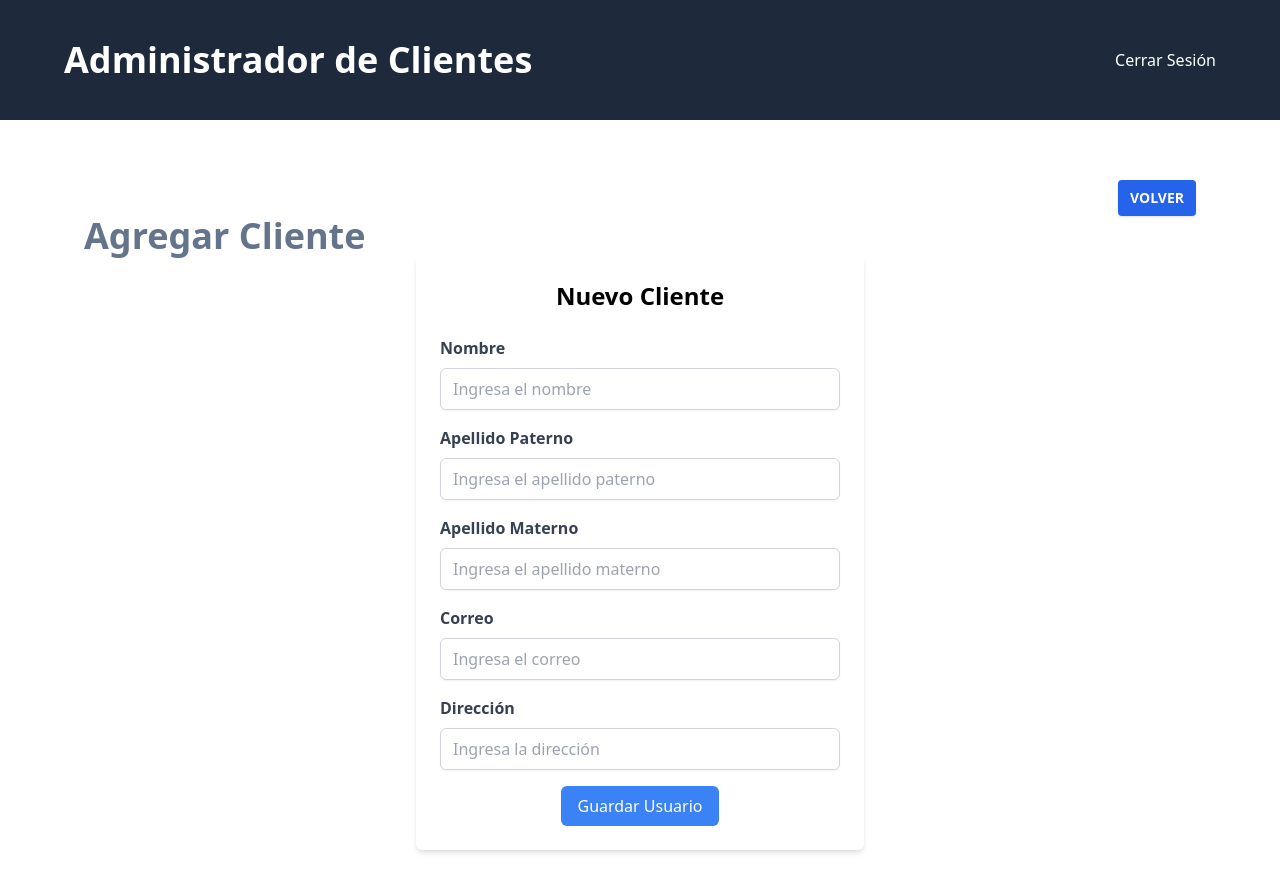
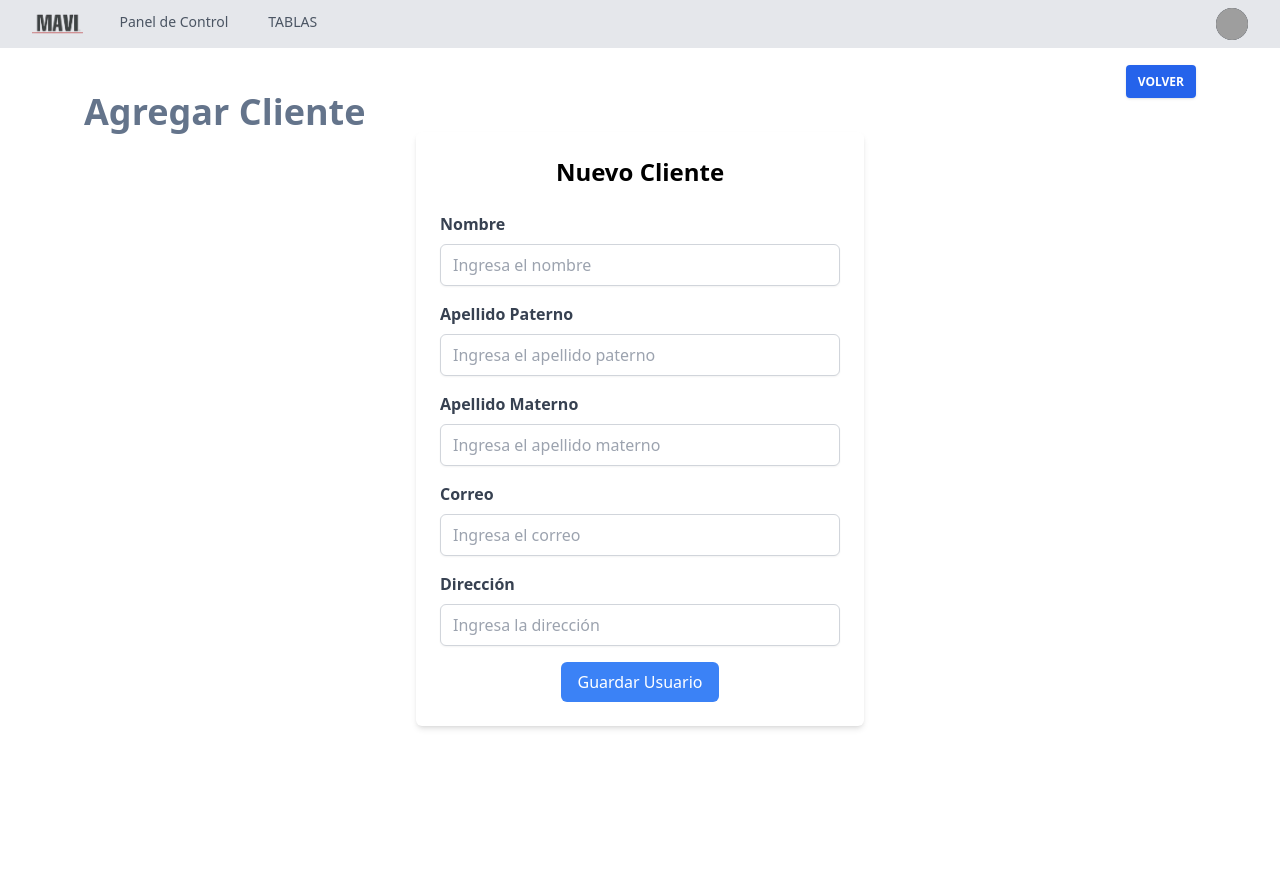
Before and after one commit to DaniDeveloper11/pruebaTecnica-MAVI, a Vue app in the folder custumer-front/: page /agregar-cliente in a window 1280 px wide. After the commit the page ends 800 px from the top, so only its background shows below. Built offline with nearby package versions, Linux system fonts and the light colour scheme; sample sign-in values are in the browser's storage; grey boxes are pictures that could not be loaded.

Commit message:
style: navbar

```diff
--- a/custumer-front/package.json
+++ b/custumer-front/package.json
@@ -9,6 +9,8 @@
     "preview": "vite preview"
   },
   "dependencies": {
+    "@headlessui/vue": "^1.7.23",
+    "@heroicons/vue": "^2.1.5",
     "jquery": "^3.7.1",
     "pinia": "^2.2.2",
     "vue": "^3.4.37",
--- a/custumer-front/src/App.vue
+++ b/custumer-front/src/App.vue
@@ -1,31 +1,108 @@
 <script setup>
-import {computed,ref} from 'vue';
+import {computed,ref,watch} from 'vue';
 import {useAuthStore} from './stores/authStore'
 import {RouterLink, RouterView,useRouter} from 'vue-router'
+import { useRoute } from 'vue-router';
 
 
 const store = useAuthStore();
 const router = useRouter();
 const isToken = computed(() => store.isAuthenticated)
-
+const route = useRoute();
 const logout = () => {
   store.logout();
   router.push({name:'login'})
 };
+import { Disclosure, DisclosureButton, DisclosurePanel, Menu, MenuButton, MenuItem, MenuItems } from '@headlessui/vue'
+import { Bars3Icon, XMarkIcon } from '@heroicons/vue/24/outline'
 
+const navigation = ref([
+  { name: 'Panel de Control', to: '/', current: true },
+  { name: 'TABLAS', to: '/visualizar-tabla', current: false },
+
+])
+
+// Función para actualizar el estado de "current" dependiendo de la ruta actual
+const updateNavigationState = () => {
+  navigation.value.forEach((item) => {
+    // Si la ruta actual coincide con el "to" del elemento, se marca como current = true
+    item.current = (item.to === route.path);
+  });
+};
+
+// Llamamos a la función la primera vez que se monta el componente
+updateNavigationState();
+
+// Observamos cambios en la ruta para actualizar el estado dinámicamente
+watch(route, () => {
+  updateNavigationState();
+});
 </script>
 
 <template>
   <header v-if="isToken" class="bg-slate-800">
-    <div class="mx-auto max-w-6xl py-10 flex justify-between">
-      <h1 class="text-4xl font-extrabold text-white">
-        Administrador de Clientes
-      </h1>
-      <button class="text-white" @click="logout" >Cerrar Sesión</button>
+
+    <Disclosure as="nav" class="bg-gray-200" v-slot="{ open }">
+    <div class="mx-auto max-w-7xl px-2 sm:px-6 lg:px-8">
+      <div class="relative flex h-12 items-center justify-between">
+        <div class="absolute inset-y-0 left-0 flex items-center sm:hidden">
+          <!-- Mobile menu button-->
+          <DisclosureButton class="relative inline-flex items-center justify-center rounded-md p-2 text-gray-400 hover:bg-gray-700 hover:text-white focus:outline-none focus:ring-2 focus:ring-inset focus:ring-white">
+            <span class="absolute -inset-0.5" />
+            <span class="sr-only">Open main menu</span>
+            <Bars3Icon v-if="!open" class="block h-6 w-6" aria-hidden="true" />
+            <XMarkIcon v-else class="block h-6 w-6" aria-hidden="true" />
+          </DisclosureButton>
+        </div>
+        <div class="flex flex-1 items-center justify-center sm:items-stretch sm:justify-start">
+          <div class="flex flex-shrink-0 items-center">
+            <img class="h-10 w-auto" src="./assets/mavi.png" alt="Your Company" />
+          </div>
+          <div class="hidden sm:ml-6 sm:block">
+            <div class="flex space-x-4">
+              <RouterLink v-for="item in navigation" :key="item.name" :to="item.to" :class="[item.current ? 'bg-gray-900 text-white' : 'text-gray-600 hover:bg-gray-700 hover:text-white', 'rounded-md px-3 py-2 text-sm font-medium']" :aria-current="item.current ? 'page' : undefined">{{ item.name }}</RouterLink>
+            </div>
+          </div>
+        </div>
+        <div class="absolute inset-y-0 right-0 flex items-center pr-2 sm:static sm:inset-auto sm:ml-6 sm:pr-0">
+
+
+          <!-- Profile dropdown -->
+          <Menu as="div" class="relative ml-3">
+            <div>
+              <MenuButton class="relative flex rounded-full bg-gray-800 text-sm focus:outline-none focus:ring-2 focus:ring-white focus:ring-offset-2 focus:ring-offset-gray-800">
+                <span class="absolute -inset-1.5" />
+                <span class="sr-only">Open user menu</span>
+                <img class="h-8 w-8 rounded-full" src="https://images.unsplash.com/photo-1472099645785-5658abf4ff4e?ixlib=rb-1.2.1&ixid=eyJhcHBfaWQiOjEyMDd9&auto=format&fit=facearea&facepad=2&w=256&h=256&q=80" alt="" />
+              </MenuButton>
+            </div>
+            <transition enter-active-class="transition ease-out duration-100" enter-from-class="transform opacity-0 scale-95" enter-to-class="transform opacity-100 scale-100" leave-active-class="transition ease-in duration-75" leave-from-class="transform opacity-100 scale-100" leave-to-class="transform opacity-0 scale-95">
+              <MenuItems class="absolute right-0 z-10 mt-2 w-48 origin-top-right rounded-md bg-white py-1 shadow-lg ring-1 ring-black ring-opacity-5 focus:outline-none">
+
+                <MenuItem v-slot="{ active }">
+                  <button @click="logout" :class="[active ? 'bg-gray-100' : '', 'block px-4 py-2 text-sm text-gray-700']">Sign out</button>
+                </MenuItem>
+                <!-- se pueden  agregar mas items -->
+              </MenuItems>
+            </transition>
+          </Menu>
+        </div>
+      </div>
     </div>
+
+    <DisclosurePanel class="sm:hidden ">
+      <div class="space-y-1 px-2 pb-3 pt-2">
+        <RouterLink v-for="item in navigation" :key="item.name" as="a" :to="item.to" :class="[item.current ? 'bg-gray-900 text-white' : 'text-gray-600 hover:bg-gray-700 hover:text-white', 'block rounded-md px-3 py-2 text-base font-medium']" :aria-current="item.current ? 'page' : undefined">{{ item.name }}</RouterLink>
+      </div>
+    </DisclosurePanel>
+  </Disclosure>
+
+
+
+
   </header>
 
-  <main class="max-w-6xl mx-auto mt-10 p-5">
+  <main class="max-w-6xl mx-auto  p-5">
     <RouterView />
 
   </main>
--- a/custumer-front/src/components/CardTable.vue
+++ b/custumer-front/src/components/CardTable.vue
@@ -12,7 +12,7 @@
 
     <div class="overflow-hidden rounded-lg bg-red shadow cursor-pointer" @click="handleTable">
         <div class="px-4 py-5 sm:p-6">
-            <p><slot></slot></p>
+            <p class="text-xl font-semibold text-gray-500"><slot></slot></p>
         </div>
     </div>
 </RouterLink>
--- a/custumer-front/src/components/UI/Heading.vue
+++ b/custumer-front/src/components/UI/Heading.vue
@@ -1,5 +1,5 @@
 <template>
-    <h1 class="text-4xl font-extrabold text-slate-500">
+    <h1 class="sm:text-4xl font-extrabold text-slate-500">
           <slot></slot>
     </h1>
 </template>
--- a/custumer-front/src/components/UI/RouterLink.vue
+++ b/custumer-front/src/components/UI/RouterLink.vue
@@ -10,7 +10,7 @@
 <template>
         <div>
         <RouterLink :to="{name:to}"
-        class="block md:inline-block rounded bg-blue-600 py-2 px-3 text-white uppercase font-bold text-sm shadow">
+        class=" rounded-full sm:rounded bg-blue-600 py-2 px-3 text-white uppercase font-bold text-xs shadow">
             <slot></slot>
         </RouterLink>
     </div>
--- a/custumer-front/src/router/index.js
+++ b/custumer-front/src/router/index.js
@@ -43,7 +43,7 @@
       path: '/visualizar-tabla',
       name: 'visualizar-tabla',
       component: () => import('../views/TableView.vue'),
-      props:{titulo:'Ver Tablas'},
+      props:{titulo:'Tablas'},
       meta: { requiresAuth: true }
 
     },
@@ -51,7 +51,7 @@
       path: '/visualizar-registros:name',
       name: 'visualizar-registros',
       component: () => import('../views/RegisteresView.vue'),
-      // props:{titulo:'Ver Registros'},
+      props:{titulo:'Ver Registros'},
       meta: { requiresAuth: true }
 
     },
--- a/custumer-front/src/views/RegisteresView.vue
+++ b/custumer-front/src/views/RegisteresView.vue
@@ -2,13 +2,20 @@
 import { ref, onMounted } from 'vue';
 import TableService from '../services/TableService';
 import { useRoute } from 'vue-router';
-
+import Header from "../components/UI/Heading.vue";
+import RouterLink from "../components/UI/RouterLink.vue";
 
 const route = useRoute();
 
 const { name } = route.params; // Obtenemos el nombre de la tabla desde la URL
 const tabla = ref({}) //Almacena los datos de la tabla
 const columnas = ref([]); // Almacena las claves de las columnas
+
+defineProps({
+  titulo: {
+    type: String
+  }
+});
 
 // Obtener los datos del cliente al montar el componente
 onMounted(() => {
@@ -23,6 +30,13 @@
 </script>
 
 <template>
+
+<div class="flex justify-end">
+      <RouterLink to="visualizar-tabla">
+        Volver
+      </RouterLink>
+    </div>
+    <Header>{{ titulo }}</Header>
     <h1 class="text-lg font-bold mb-4">Tabla: {{ name }}</h1>
 
     <div class="mt-8 flow-root">
--- a/custumer-front/src/views/UsersView.vue
+++ b/custumer-front/src/views/UsersView.vue
@@ -57,13 +57,7 @@
 
 <template>
   <div>
-    <div class="flex justify-end">
-      <RouterLink to="agregar-cliente">
-        Agregar Cliente
-      </RouterLink>
-    </div>
     <Header>{{ titulo }}</Header>
-
 
   </div>
 
@@ -73,6 +67,11 @@
   <div v-if="existenClientes" class="flow-root mx-auto  mt-10 p-5 bg-white shadow">
     <div class="-my-2 -mx-4 overflow-x-auto sm:-mx-6 lg:-mx-8">
       <div class="min-w-full py-2 align-middle sm:px-6 lg:px-8">
+        <div class="flex justify-end my-3">
+          <RouterLink to="agregar-cliente">
+            Agregar Cliente
+          </RouterLink>
+        </div>
         <table class="min-w-full divide-y divide-gray-300">
           <thead>
             <tr>
```
Also changed, not shown: custumer-front/src/assets/mavi.png (added), 1 other file (tests, documents, lock files or other folders).
